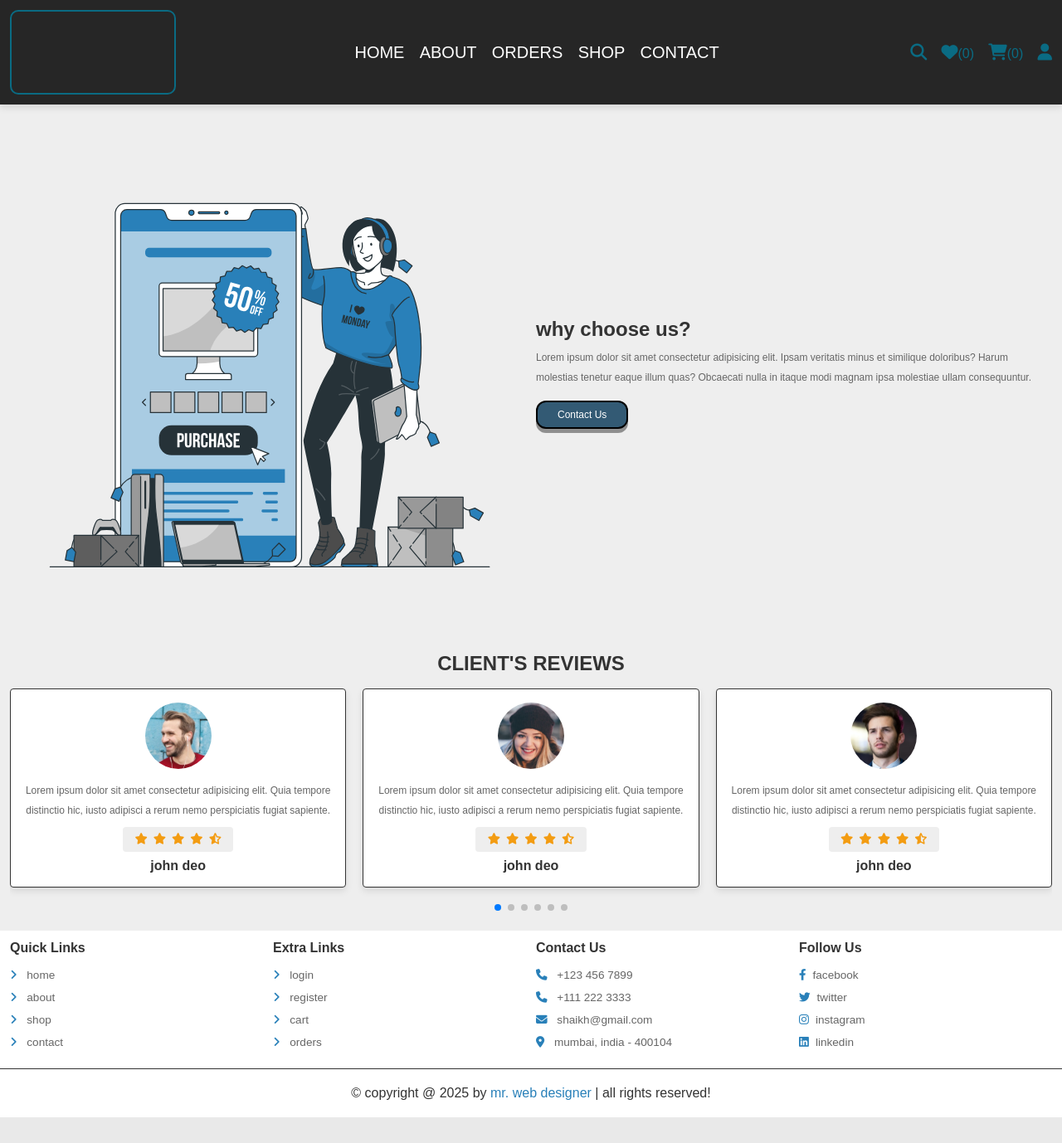
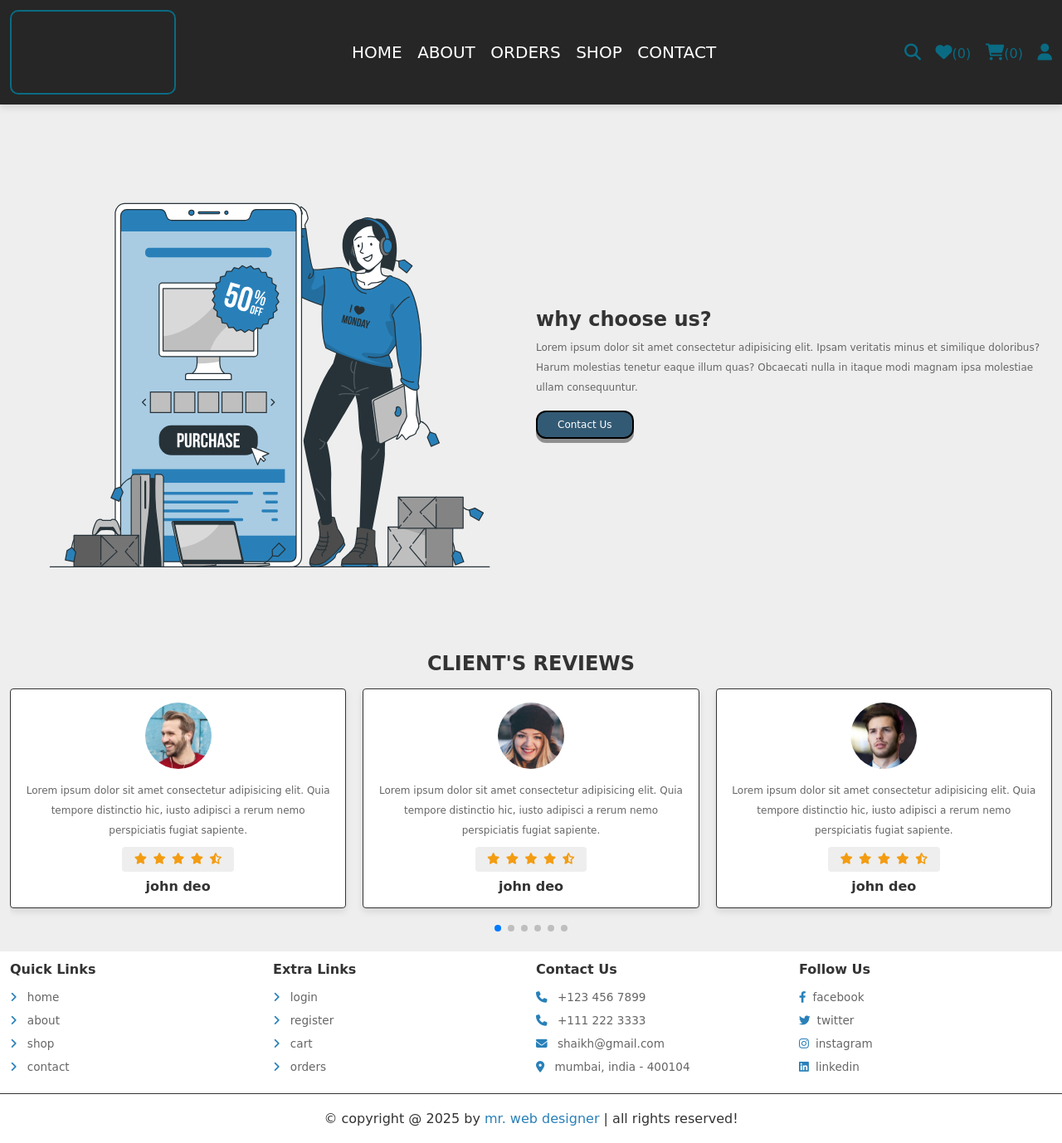
Before and after one commit to Krishnapiriyan/web_project, a PHP site: page /about.php in a window 1280 px wide. Shown: the whole page at 83% size. Before the commit the page ends 1347 px from the top, so only its background shows below. Run offline with PHP 8.4, Linux system fonts and the light colour scheme; data that the repository does not hold is empty; some libraries are stand-ins or nearby versions; grey boxes are pictures that could not be loaded.

Commit message:
font_change...

```diff
--- a/vk3_systems/css/style.css
+++ b/vk3_systems/css/style.css
@@ -28,7 +28,7 @@
    box-sizing: border-box;
    outline: none; border:none;
    text-decoration: none;
-   font-family: Arial, Tahoma, Verdana;
+   /* font-family: Arial, Tahoma, Verdana; */
 }
 
 *::selection{
```
